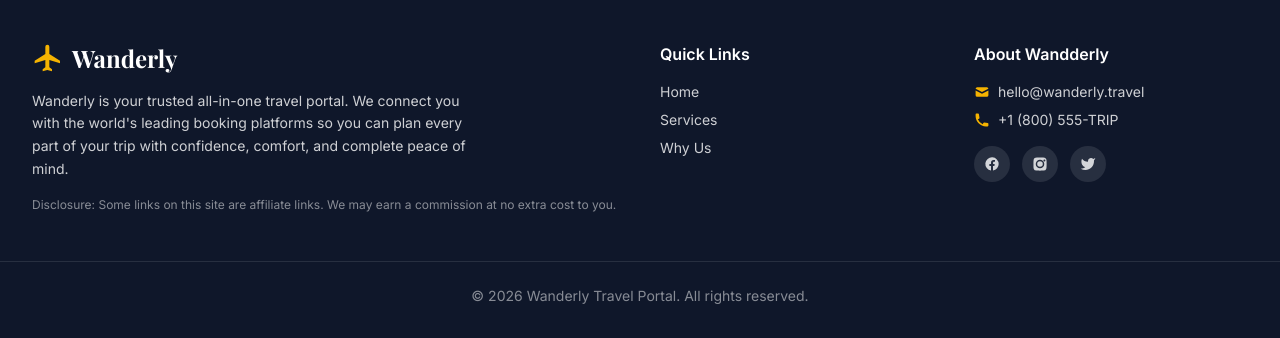
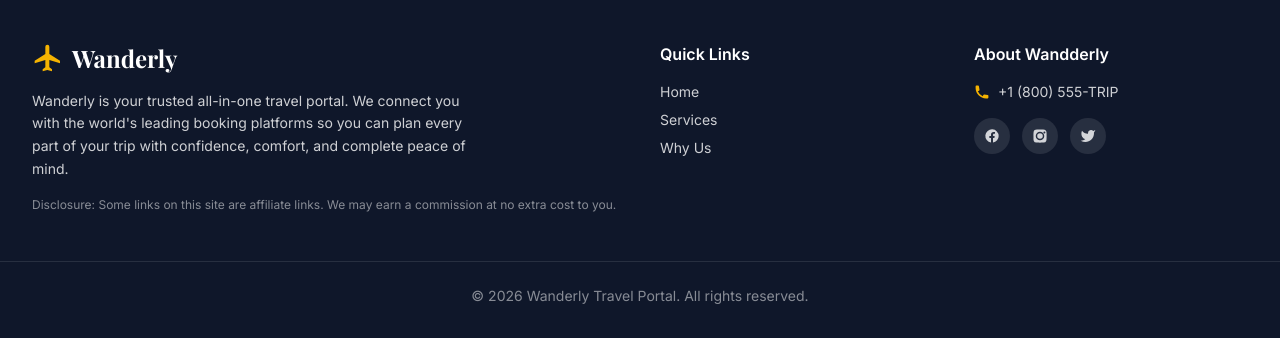
Before and after one commit to moharghi30-png/wanderly, a plain HTML site: page index.html in a window 1280 px wide. Shown: the part 4320-4658 px from the top of the page. Drawn offline with nearby package versions, Linux system fonts and the light colour scheme.

Commit message:
Remove fake email

```diff
--- a/index.html
+++ b/index.html
@@ -324,7 +324,7 @@
       <div>
         <h4 class="text-white font-semibold mb-4">About Wandderly</h4>
         <ul class="space-y-2 text-sm">
-          <li class="flex items-center gap-2"><svg class="w-4 h-4 text-gold-warm" fill="currentColor" viewBox="0 0 20 20" aria-hidden="true" focusable="false"><path d="M2.003 5.884L10 9.882l7.997-3.998A2 2 0 0016 4H4a2 2 0 00-1.997 1.884z"/><path d="M18 8.118l-8 4-8-4V14a2 2 0 002 2h12a2 2 0 002-2V8.118z"/></svg> <a href="mailto:hello@wanderly.travel" class="hover:text-gold-warm transition">hello@wanderly.travel</a></li>
+
           <li class="flex items-center gap-2"><svg class="w-4 h-4 text-gold-warm" fill="currentColor" viewBox="0 0 20 20" aria-hidden="true" focusable="false"><path d="M2 3a1 1 0 011-1h2.153a1 1 0 01.986.836l.74 4.435a1 1 0 01-.54 1.06l-1.548.773a11.037 11.037 0 006.105 6.105l.774-1.548a1 1 0 011.059-.54l4.435.74a1 1 0 01.836.986V17a1 1 0 01-1 1h-2C7.82 18 2 12.18 2 5V3z"/></svg> <a href="tel:+18005558747" class="hover:text-gold-warm transition">+1 (800) 555-TRIP</a></li>
         </ul>
         <div class="flex gap-3 mt-4">
```
